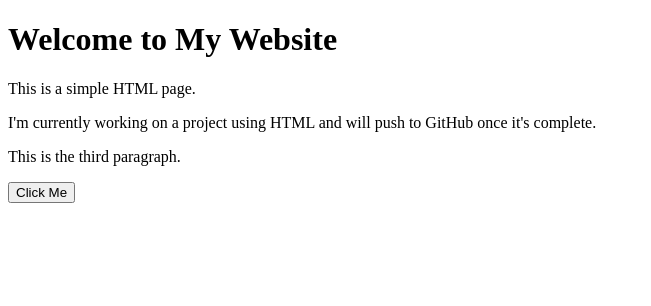
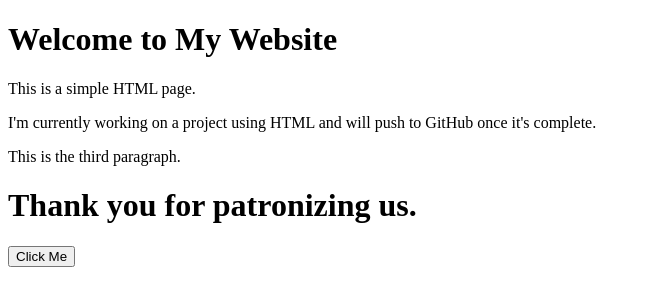
Before and after one commit to Darc-knight/My_Website, a plain HTML site: page index.html in a window 1280 px wide. Shown: the whole page, without its empty margins (0-651 px from the left). Drawn offline with Linux system fonts and the light colour scheme.

Commit message:
Add thank you message to index.html

```diff
--- a/index.html
+++ b/index.html
@@ -10,6 +10,7 @@
 <p>This is a simple HTML page.</p>
 <p>I'm currently working on a project using HTML and will push to GitHub once it's complete.</p>
 <p>This is the third paragraph.</p>
+<h1>Thank you for patronizing us.</h1>
 <button onclick="alert('Button clicked!')">Click Me</button>
 </body>
 </html>
```
